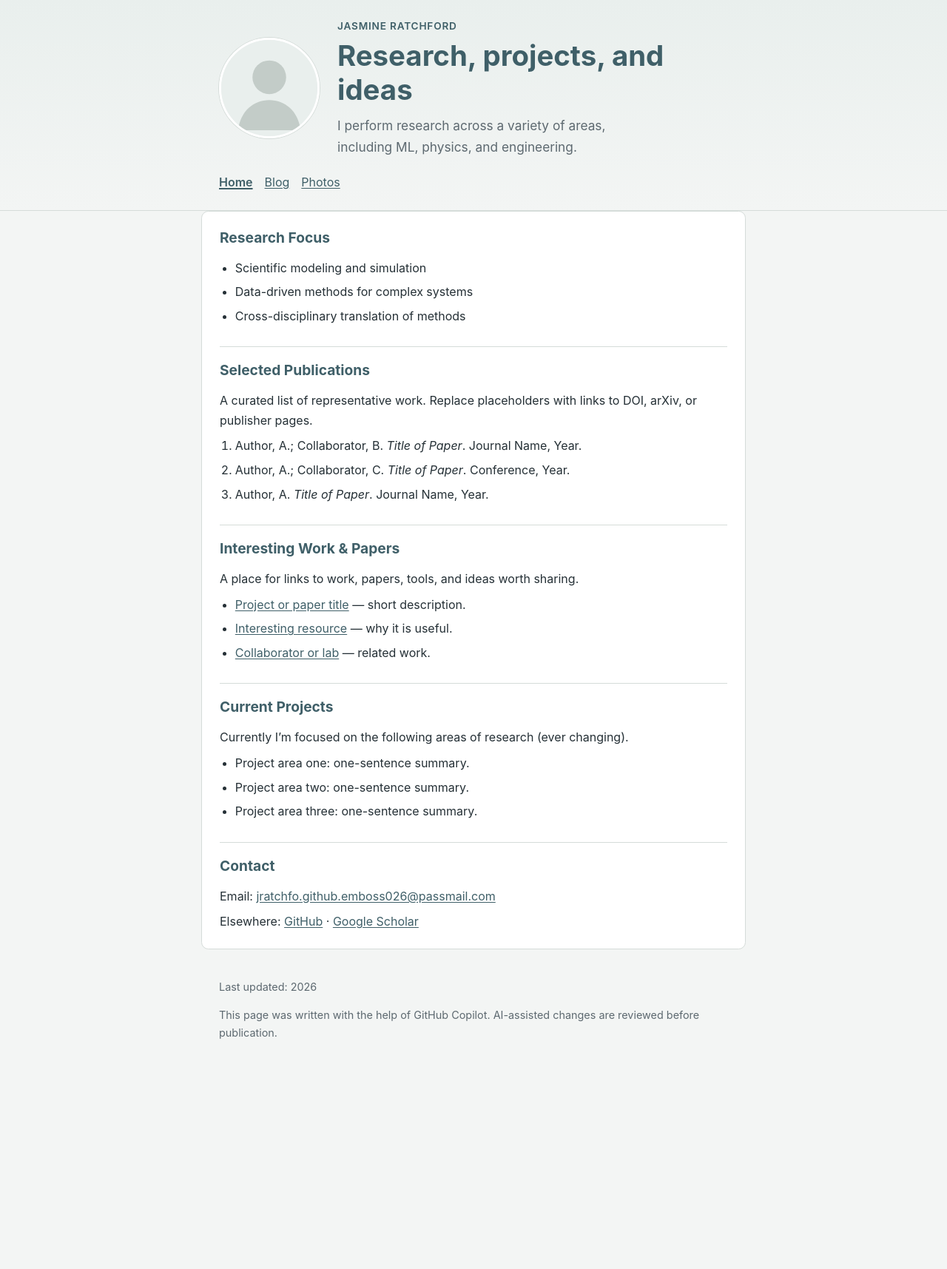
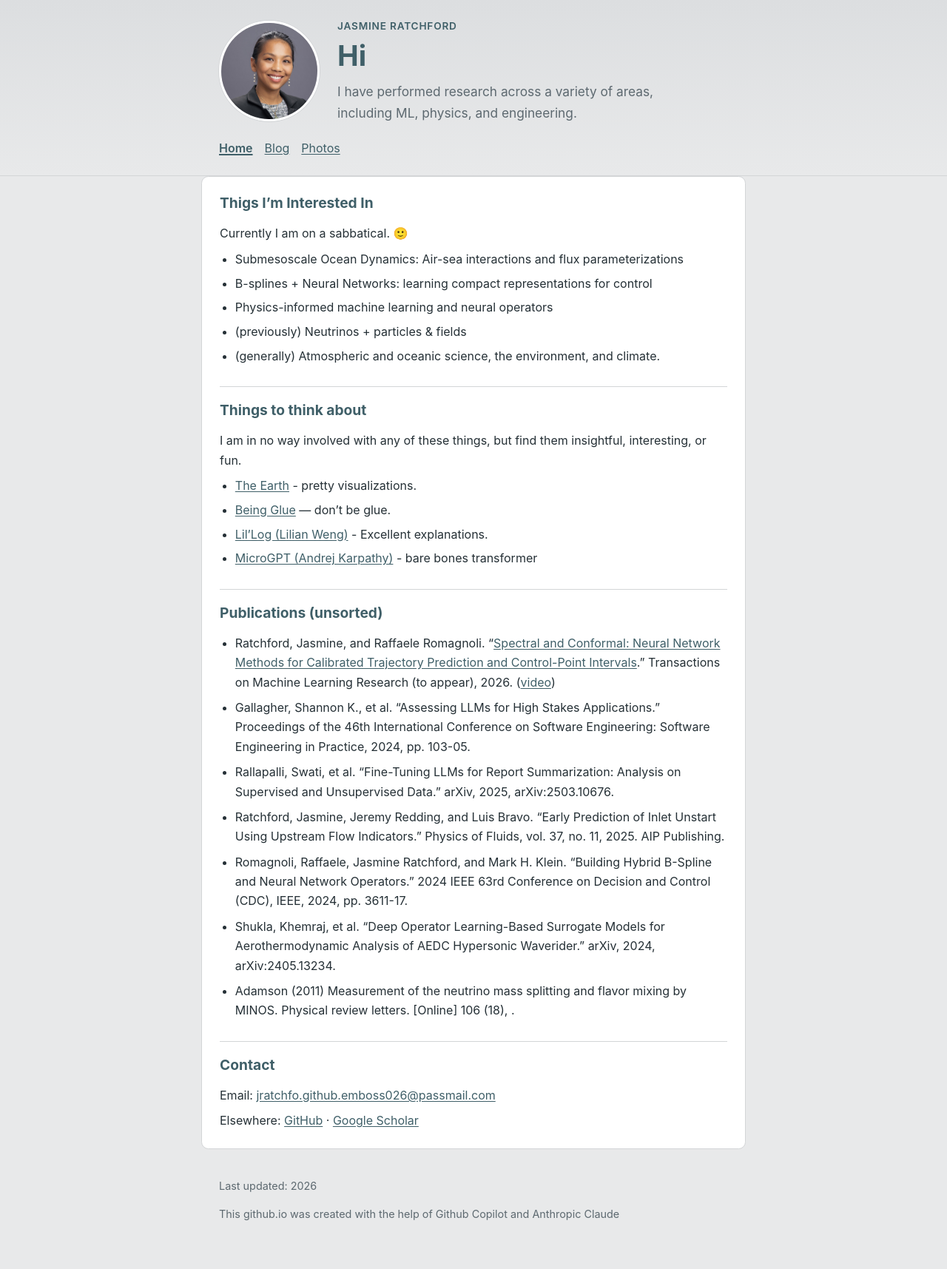
Before and after one commit to jratchfo/jratchfo.github.io, a Jekyll site: the page built from index.md, in a window 1280 px wide. Shown: the whole page at 74% size. Built offline with Jekyll 4.4.1, drawn with Linux system fonts in a browser that asks for light colours; before the commit the page ends 1470 px from its top, so only the background shows below that.

Commit message:
Add TMLR page, profile photo, and site content updates
Add a TMLR page with video and citation, link it from publications,
fill in home page content and profile photo, switch to a neutral gray
background, update the footer, and ignore Jekyll build output.

Co-Authored-By: Claude Opus 5.5 <noreply@anthropic.com>

```diff
--- a/_layouts/default.html
+++ b/_layouts/default.html
@@ -39,7 +39,7 @@
     <footer class="site-footer">
       <div class="container">
         <p>Last updated: {{ site.time | date: "%Y" }}</p>
-        <p>This page was written with the help of GitHub Copilot. AI-assisted changes are reviewed before publication.</p>
+        <p>This github.io was created with the help of Github Copilot and Anthropic Claude</p>
       </div>
     </footer>
   </body>
--- a/assets/css/style.scss
+++ b/assets/css/style.scss
@@ -2,13 +2,13 @@
 ---
 
 :root {
-  --bg: #f3f5f4;
+  --bg: #e8e9ea;
   --surface: #ffffff;
   --text: #253036;
   --muted: #5d6970;
   --primary: #3f5f68;
   --accent: #6f7e5f;
-  --border: #d5dcd9;
+  --border: #d3d5d7;
   --max-width: 46rem;
 }
 
@@ -52,7 +52,7 @@ body {
 }
 
 .site-header {
-  background: linear-gradient(180deg, #e9efed 0%, var(--bg) 100%);
+  background: linear-gradient(180deg, #dcdee0 0%, var(--bg) 100%);
   border-bottom: 1px solid var(--border);
 }
 
@@ -171,12 +171,19 @@ li + li {
 
 .photo-placeholder > div {
   align-items: center;
-  background: #e9efed;
+  background: #eceded;
   border: 1px dashed var(--border);
   color: var(--muted);
   display: flex;
   justify-content: center;
   min-height: 8rem;
+}
+
+video {
+  border-radius: 0.4rem;
+  display: block;
+  margin-top: 0.75rem;
+  max-width: 100%;
 }
 
 figcaption {
@@ -186,7 +193,7 @@ figcaption {
 }
 
 code {
-  background: #e9efed;
+  background: #eceded;
   border-radius: 0.2rem;
   padding: 0.1rem 0.25rem;
 }
--- a/index.md
+++ b/index.md
@@ -1,41 +1,44 @@
 ---
 layout: default
 title: Home
-heading: Research, projects, and ideas
-description: I perform research across a variety of areas, including ML, physics, and engineering.
-photo: /assets/images/profile.svg
+heading: Hi
+description: I have performed research across a variety of areas, including ML, physics, and engineering.
+photo: /assets/images/linkedin_profile_pic_of_me.jpg
 photo_alt: Photo of Jasmine Ratchford
 ---
 
-## Research Focus
 
-- Scientific modeling and simulation
-- Data-driven methods for complex systems
-- Cross-disciplinary translation of methods
+## Thigs I'm Interested In
 
-## Selected Publications
+Currently I am on a sabbatical. 🙂
 
-A curated list of representative work. Replace placeholders with links to DOI, arXiv, or publisher pages.
+- Submesoscale Ocean Dynamics: Air-sea interactions and flux parameterizations
+- B-splines + Neural Networks: learning compact representations for control
+- Physics-informed machine learning and neural operators
+- (previously) Neutrinos + particles & fields
+- (generally) Atmospheric and oceanic science, the environment, and climate.
 
-1. Author, A.; Collaborator, B. *Title of Paper*. Journal Name, Year.
-2. Author, A.; Collaborator, C. *Title of Paper*. Conference, Year.
-3. Author, A. *Title of Paper*. Journal Name, Year.
+## Things to think about
+I am in no way involved with any of these things, but find them insightful, interesting, or fun.
+- [The Earth](https://earth.nullschool.net/) - pretty visualizations.
+- [Being Glue](https://www.noidea.dog/glue) — don't be glue.
+- [Lil'Log (Lilian Weng)](https://lilianweng.github.io/) - Excellent explanations.
+- [MicroGPT (Andrej Karpathy)](https://karpathy.github.io/2026/02/12/microgpt/) - bare bones transformer
 
-## Interesting Work & Papers
+## Publications (unsorted)
+- Ratchford, Jasmine, and Raffaele Romagnoli. “[Spectral and Conformal: Neural Network Methods for Calibrated Trajectory Prediction and Control-Point Intervals](https://openreview.net/forum?id=zKLMev1mnQ).” Transactions on Machine Learning Research (to appear), 2026. ([video]({{ '/tmlr/' | relative_url }}))
 
-A place for links to work, papers, tools, and ideas worth sharing.
+- Gallagher, Shannon K., et al. “Assessing LLMs for High Stakes Applications.” Proceedings of the 46th International Conference on Software Engineering: Software Engineering in Practice, 2024, pp. 103-05.
 
-- [Project or paper title](#) — short description.
-- [Interesting resource](#) — why it is useful.
-- [Collaborator or lab](#) — related work.
+- Rallapalli, Swati, et al. “Fine-Tuning LLMs for Report Summarization: Analysis on Supervised and Unsupervised Data.” arXiv, 2025, arXiv:2503.10676.
 
-## Current Projects
+- Ratchford, Jasmine, Jeremy Redding, and Luis Bravo. “Early Prediction of Inlet Unstart Using Upstream Flow Indicators.” Physics of Fluids, vol. 37, no. 11, 2025. AIP Publishing.
 
-Currently I'm focused on the following areas of research (ever changing).
+- Romagnoli, Raffaele, Jasmine Ratchford, and Mark H. Klein. “Building Hybrid B-Spline and Neural Network Operators.” 2024 IEEE 63rd Conference on Decision and Control (CDC), IEEE, 2024, pp. 3611-17.
 
-- Project area one: one-sentence summary.
-- Project area two: one-sentence summary.
-- Project area three: one-sentence summary.
+- Shukla, Khemraj, et al. “Deep Operator Learning-Based Surrogate Models for Aerothermodynamic Analysis of AEDC Hypersonic Waverider.” arXiv, 2024, arXiv:2405.13234.
+
+-  Adamson (2011) Measurement of the neutrino mass splitting and flavor mixing by MINOS. Physical review letters. [Online] 106 (18), .
 
 ## Contact
 
```
Also changed, not shown: tmlr.md (added, +18 -0 lines), assets/images/linkedin_profile_pic_of_me.jpg (added), assets/images/profile.svg, 1 other file.
